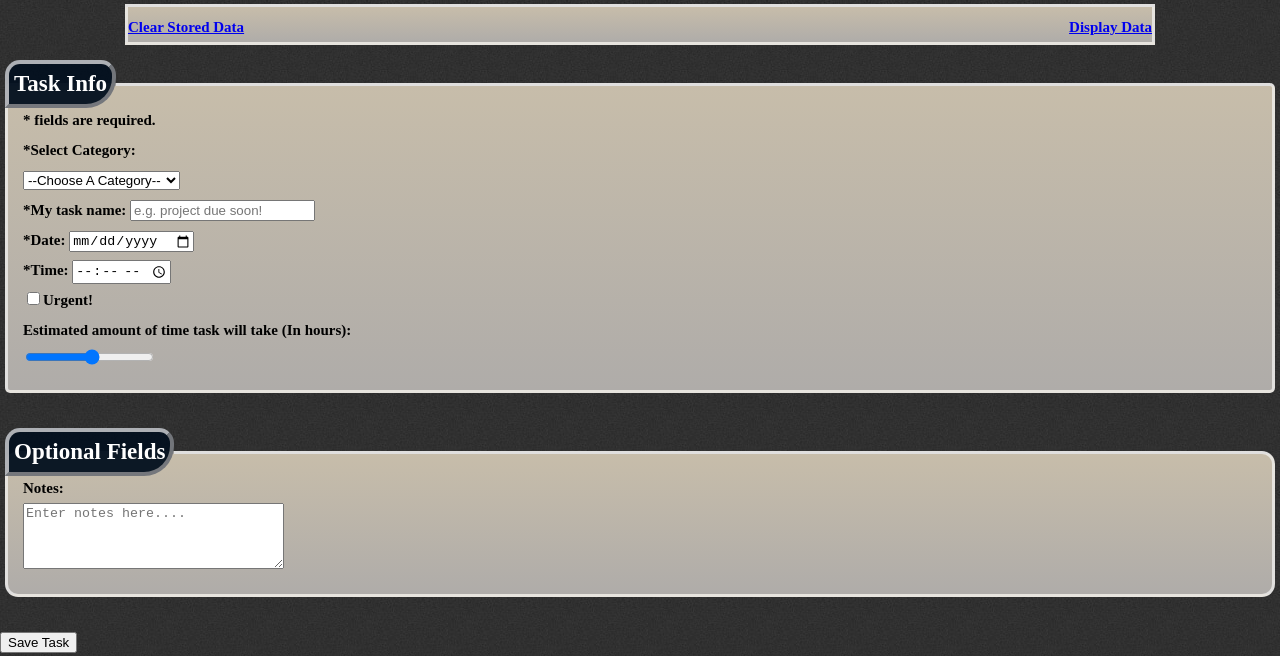
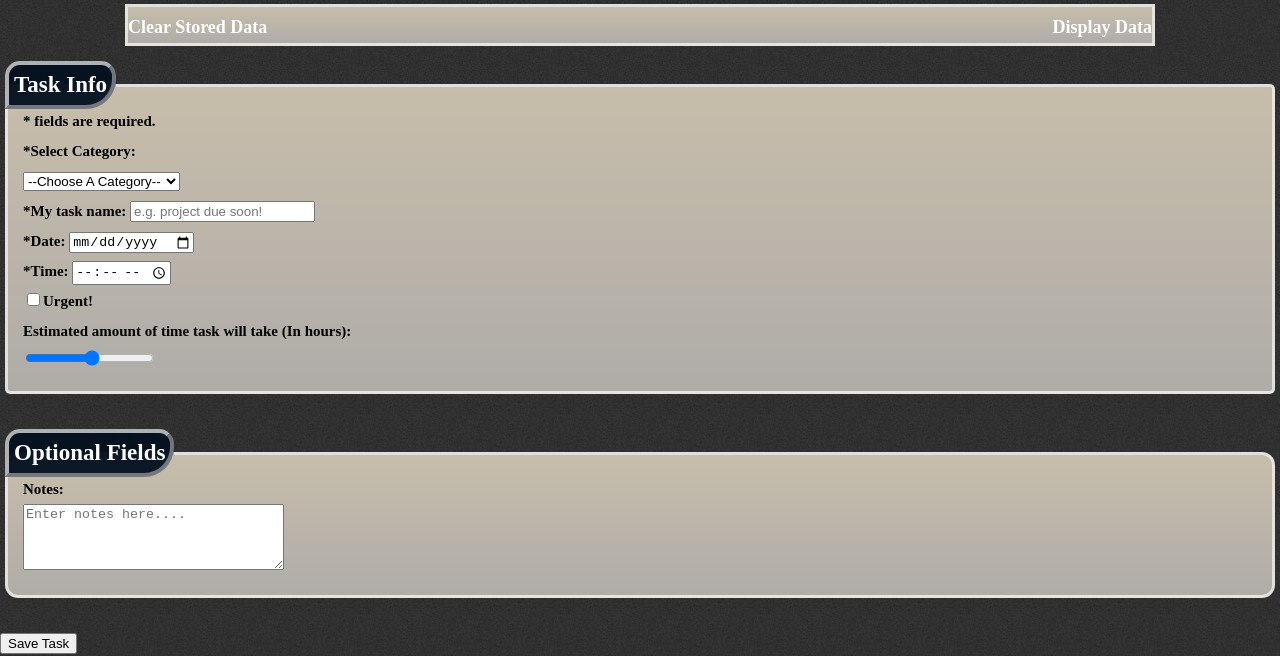
Before and after one commit to jonroundy/MIU, a plain HTML site: page additem.html in a window 1280 px wide. Shown: the part 144-800 px from the top of the page. Drawn offline with Linux system fonts and the light colour scheme.

Commit message:
fixed text placement issues

```diff
--- a/css/additem.css
+++ b/css/additem.css
@@ -15,6 +15,11 @@ html,body {
 	width: 100%;
 	padding: 0;
 	margin: 0;
+}
+a {
+	text-decoration: none !important;
+	color: white !important;
+	font-size: larger;
 }
 
 header {
@@ -37,7 +42,6 @@ h1 {
 	border: 4px inset rgba(246,246,246,0.7);
 	border-radius: 315px;
 	background: rgba(5,17,32,0.96);
-
 }
 
 nav {
```
